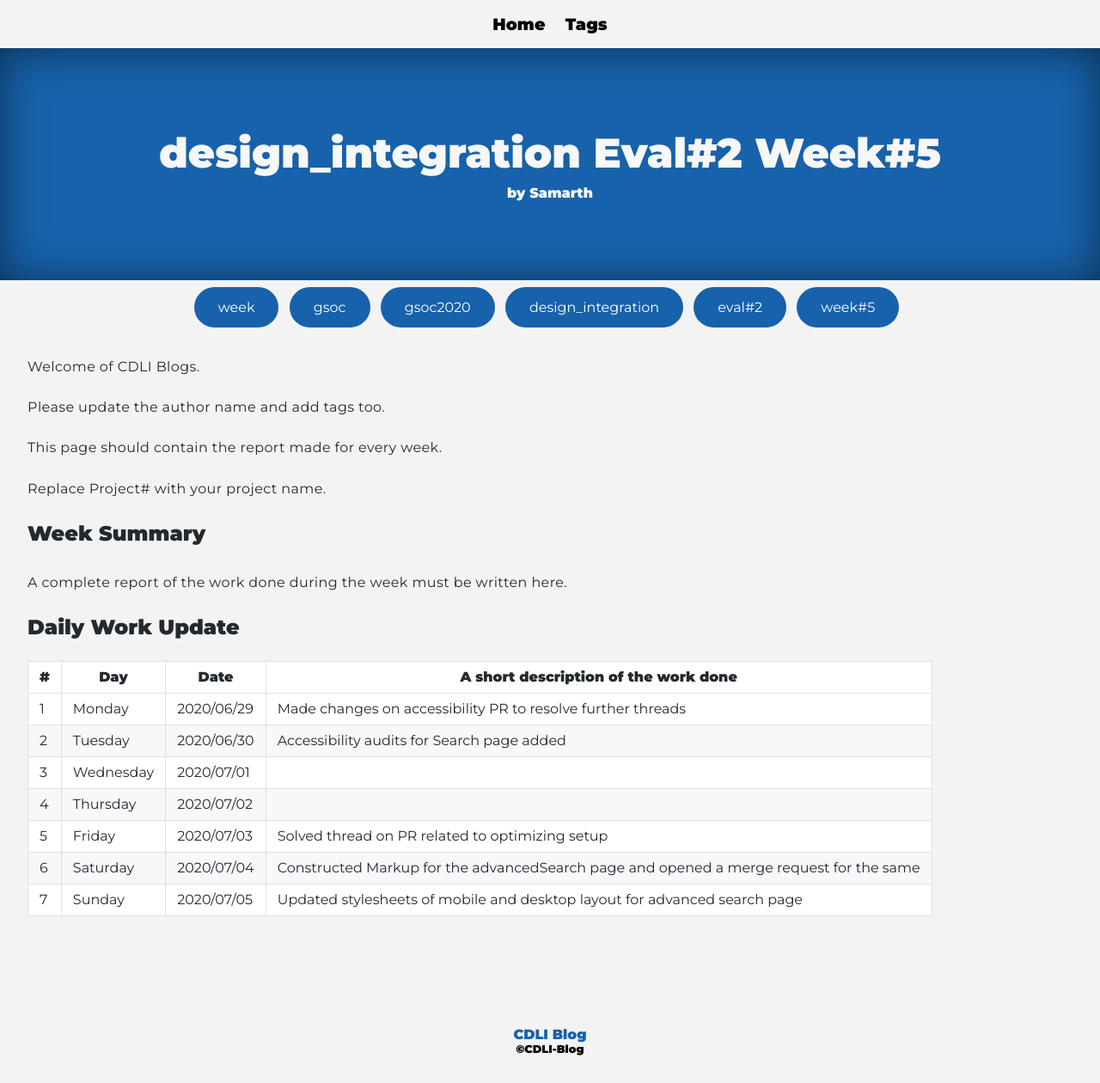
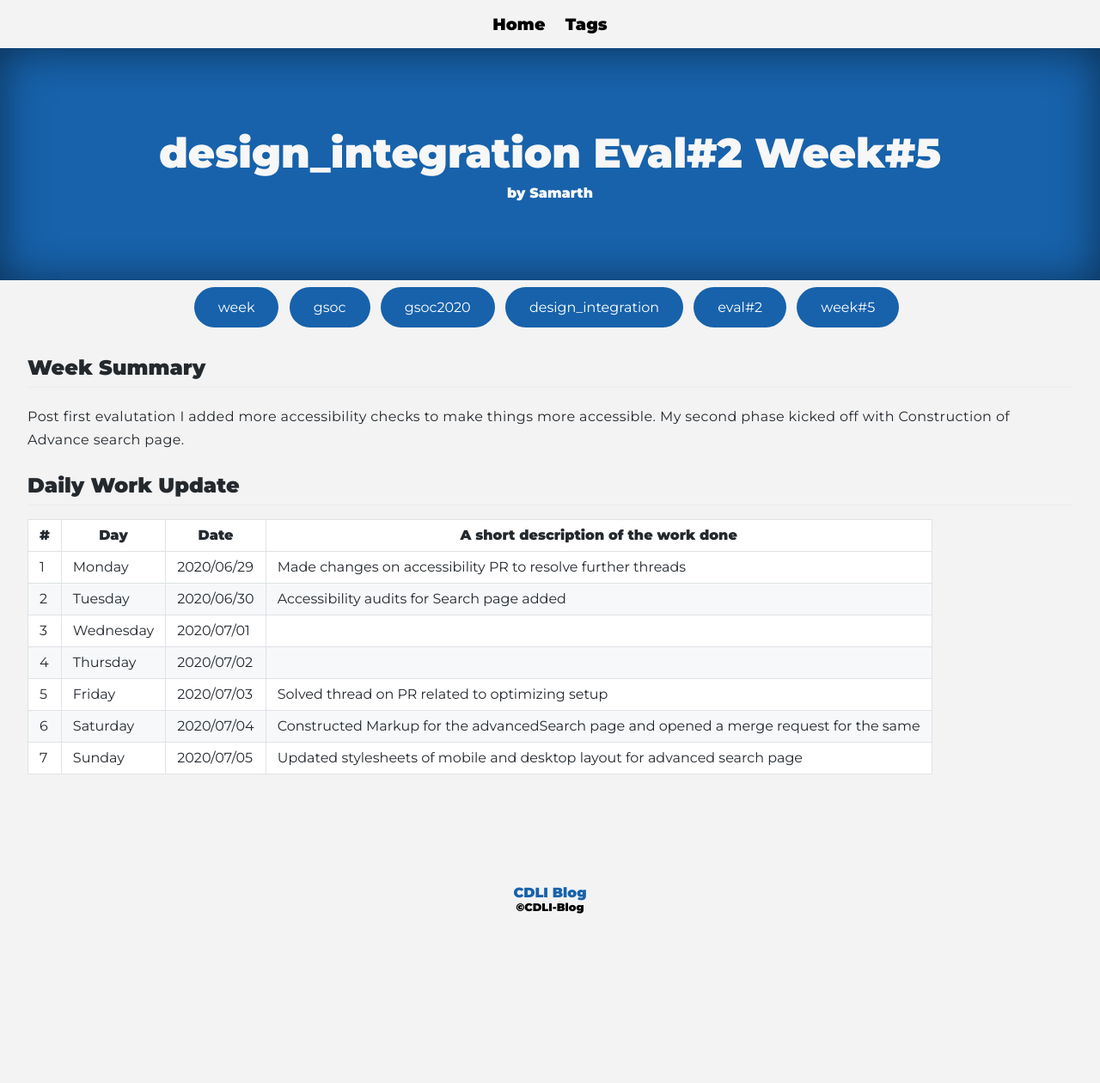
Before and after one commit to cdli-gh/blog, a Jekyll site: the page built from _blog/gsoc20/design_integration/posts/06_week5.md, in a window 1280 px wide. Shown: the whole page at 86% size. Built offline with Jekyll 4.4.1, drawn with Linux system fonts in a browser that asks for light colours; Markdown is read by kramdown in place of the engine named in the settings; after the commit the page ends 1095 px from its top, so only the background shows below that.

Commit message:
Update 06_week5.md

```diff
--- a/_blog/gsoc20/design_integration/posts/06_week5.md
+++ b/_blog/gsoc20/design_integration/posts/06_week5.md
@@ -4,18 +4,9 @@ title: design_integration Eval#2 Week#5
 author: "Samarth"
 tags: ["week","gsoc","gsoc2020","design_integration","eval#2","week#5"]
 ---
-Welcome of CDLI Blogs.
-
-Please update the author name and add tags too.
-
-This page should contain the report made for every week.
-
-Replace Project# with your project name.
-
 ## Week Summary
-
-A complete report of the work done during the week must be written here.
-
+Post first evalutation I added more accessibility checks to make things more accessible.
+My second phase kicked off with Construction of Advance search page.
 
 ## Daily Work Update
 
```
